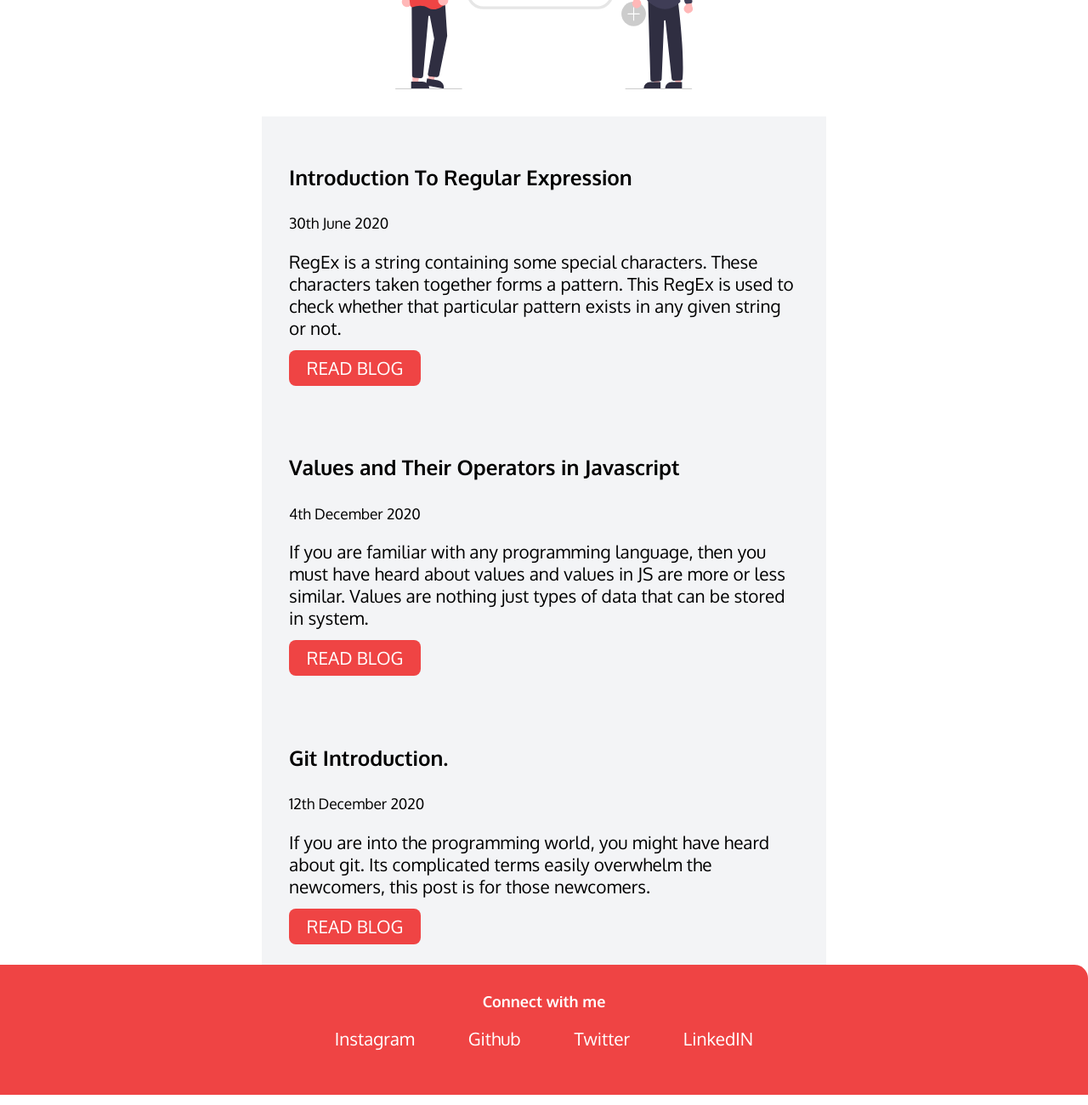
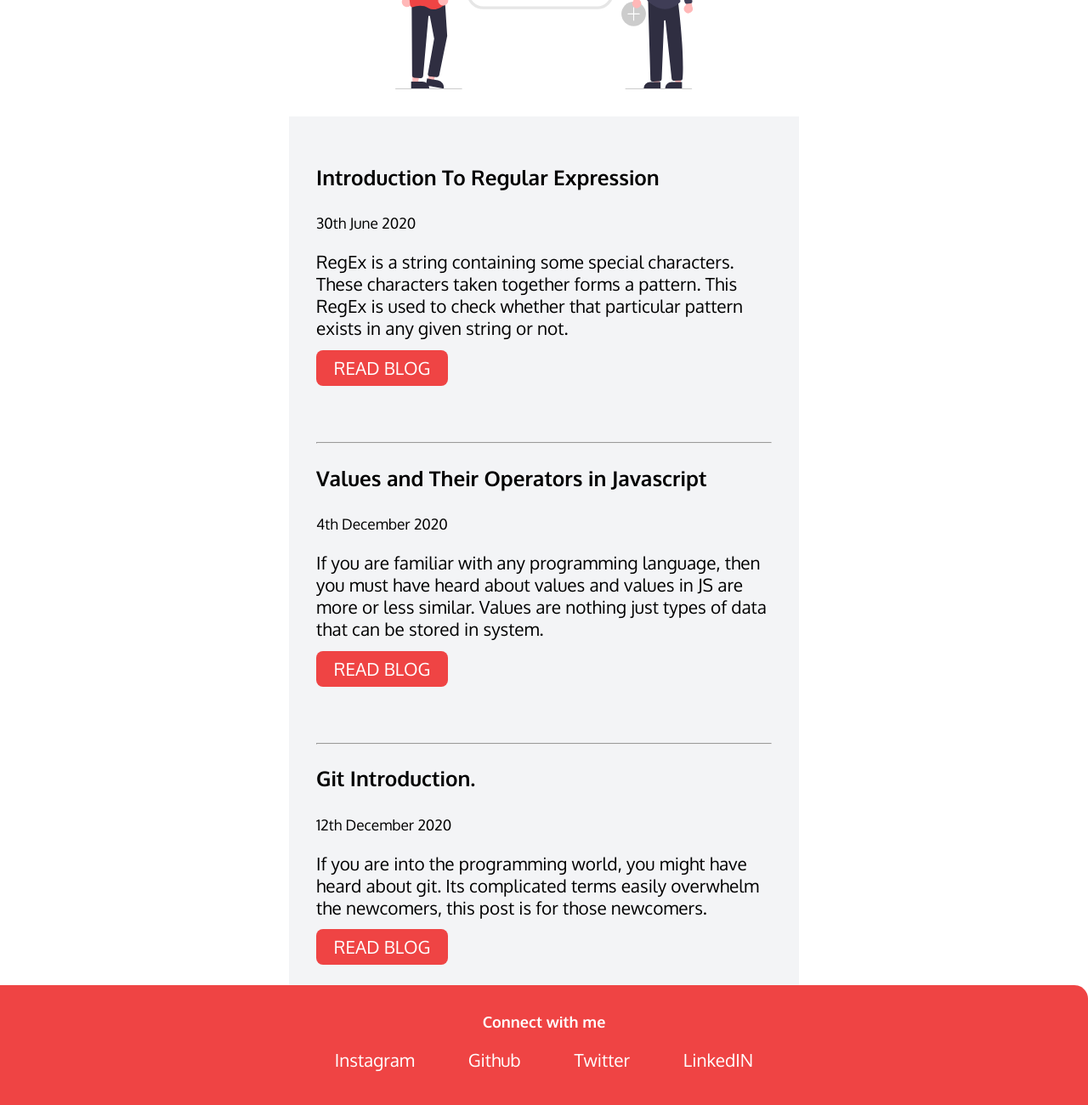
Before and after one commit to Shubham-503/shubham-portfolio, a plain HTML site: page blogs.html in a window 1280 px wide. Shown: the part 460-1760 px from the top of the page at 85% size. Drawn offline with Linux system fonts and the light colour scheme.

Commit message:
style: minor fix

```diff
--- a/blogs.html
+++ b/blogs.html
@@ -35,14 +35,14 @@
     <header class="hero">
       <img class="hero-img" src="/images/hero__blog.svg" />
     </header>
-
-    <article class="container container-center section ow margin-md">
+    <div class="container container-center">
+      <article class="container container-center section ow">
         <h3>Introduction To Regular Expression</h3>
         <small>30th June 2020</small>
         <p>
           RegEx is a string containing some special characters. These characters
-        taken together forms a pattern. This RegEx is used to check whether that
-        particular pattern exists in any given string or not.
+          taken together forms a pattern. This RegEx is used to check whether
+          that particular pattern exists in any given string or not.
         </p>
         <a
           target="_blank"
@@ -51,13 +51,14 @@
           >READ BLOG</a
         >
       </article>
-    <article class="container container-center section ow margin-md">
+      <article class="container container-center section ow">
+        <hr />
         <h3>Values and Their Operators in Javascript</h3>
         <small>4th December 2020</small>
         <p>
           If you are familiar with any programming language, then you must have
-        heard about values and values in JS are more or less similar. Values are
-        nothing just types of data that can be stored in system.
+          heard about values and values in JS are more or less similar. Values
+          are nothing just types of data that can be stored in system.
         </p>
         <a
           target="_blank"
@@ -66,8 +67,8 @@
           >READ BLOG</a
         >
       </article>
-
-    <article class="container container-center section ow margin-md">
+      <article class="container container-center section ow">
+        <hr />
         <h3>Git Introduction.</h3>
         <small>12th December 2020</small>
         <p>
@@ -82,6 +83,7 @@
           >READ BLOG</a
         >
       </article>
+    </div>
     <footer class="footer">
       <div class="footer-header">Connect with me</div>
       <ul class="social-links list-non-bullet">
--- a/style.css
+++ b/style.css
@@ -14,9 +14,9 @@ body {
   font-size: 1.3rem;
 }
 
-hr {
+/* hr {
   margin: 2rem 0rem;
-}
+} */
 
 /** spaces **/
 
```
Lines whose indentation alone changed are shown as unchanged.
